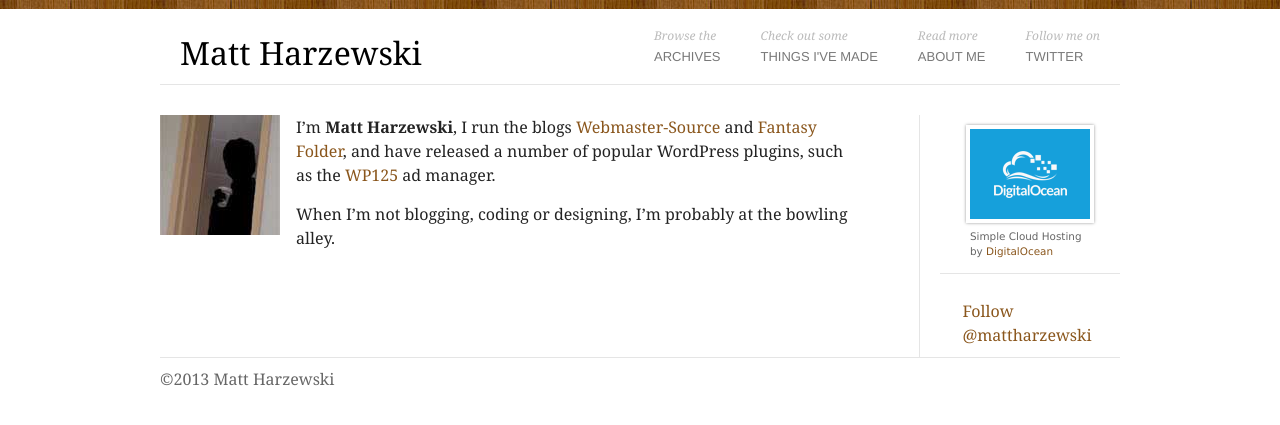
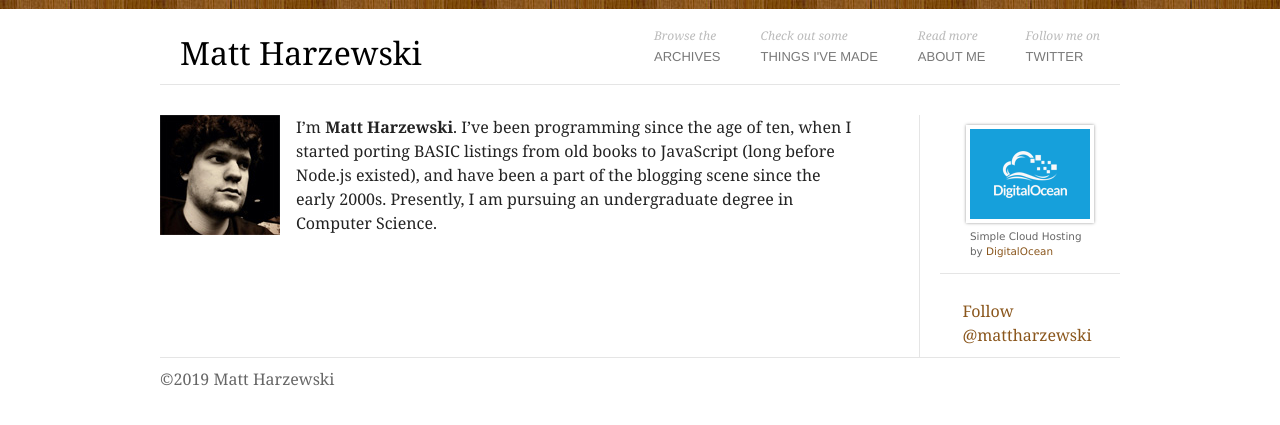
Before and after one commit to mattvh/matt.harzewski.com, a Jekyll site: the page built from about/index.markdown, in a window 1280 px wide. Shown: the top 425 px of the page. Built offline with Jekyll 4.4.1, drawn with Linux system fonts in a browser that asks for light colours; nearby versions of some CDN libraries; some web fonts are replaced; Markdown is read by kramdown in place of the engine named in the settings; a script that is not in the unit is left out; comment, search, counter and statistics services are not loaded.

Commit message:
Updating some things for 2019

```diff
--- a/_layouts/default.html
+++ b/_layouts/default.html
@@ -63,7 +63,7 @@
 
 
             <div id="footer">
-                <p class="copyright">&copy;2013 Matt Harzewski</p>
+                <p class="copyright">&copy;2019 Matt Harzewski</p>
             </div>
 
 
--- a/about/index.markdown
+++ b/about/index.markdown
@@ -8,7 +8,5 @@ title: About
 wordpress_id: 2
 ---
 
-{% img left /images/theme/avatar_shadow.jpg %}
-I'm **Matt Harzewski**, I run the blogs [Webmaster-Source](http://www.webmaster-source.com/) and [Fantasy Folder](http://www.fantasyfolder.com/), and have released a number of popular WordPress plugins, such as the [WP125](http://wordpress.org/extend/plugins/wp125/) ad manager.
-
-When I'm not blogging, coding or designing, I'm probably at the bowling alley.
+{% img left /images/theme/avatar_tb.jpg %}
+I'm **Matt Harzewski**. I've been programming since the age of ten, when I started porting BASIC listings from old books to JavaScript (long before Node.js existed), and have been a part of the blogging scene since the early 2000s. Presently, I am pursuing an undergraduate degree in Computer Science.
--- a/things-ive-made/index.markdown
+++ b/things-ive-made/index.markdown
@@ -75,5 +75,5 @@ wordpress_id: 67
 
 {% raw %}
 <script type="text/javascript" src="/assets/githubrepos.js"></script>
-<div class="github-user-repos-widget" data-user="redwallhp"></div>
+<div class="github-user-repos-widget" data-user="mattvh"></div>
 {% endraw %}
```
Also changed, not shown: images/theme/avatar_tb.jpg (added).
